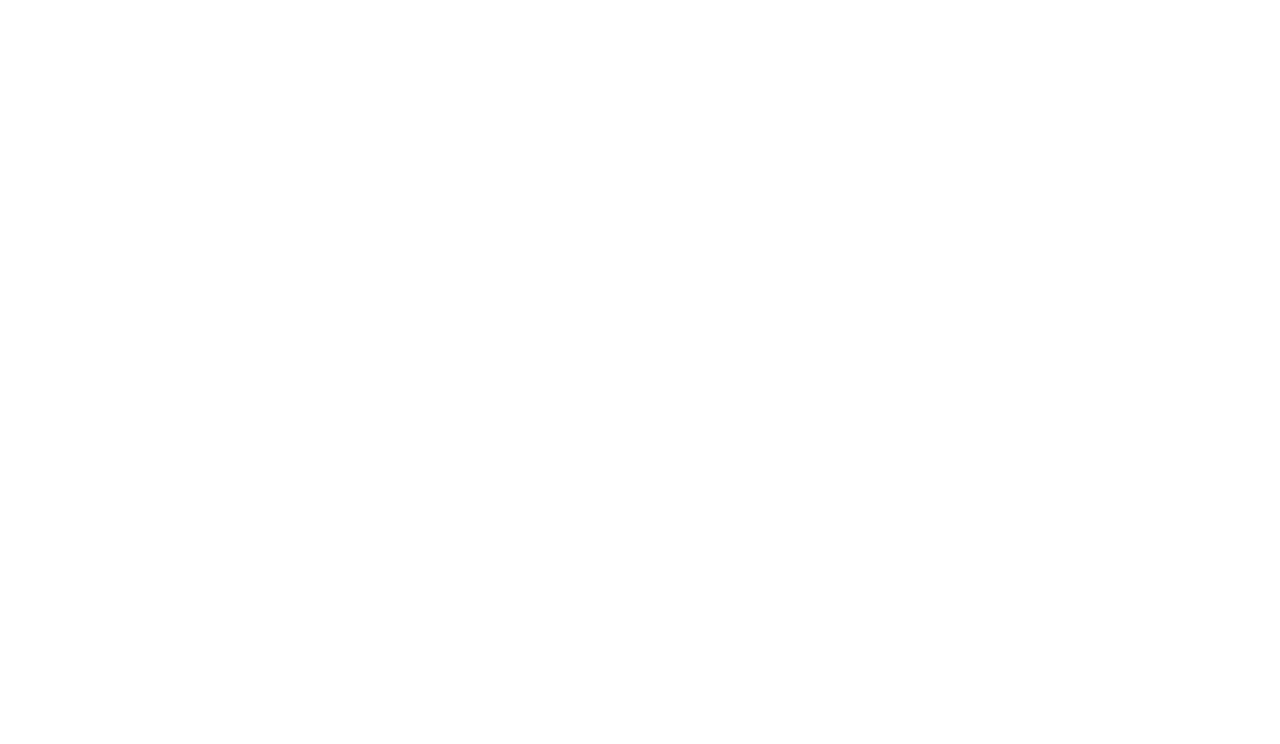
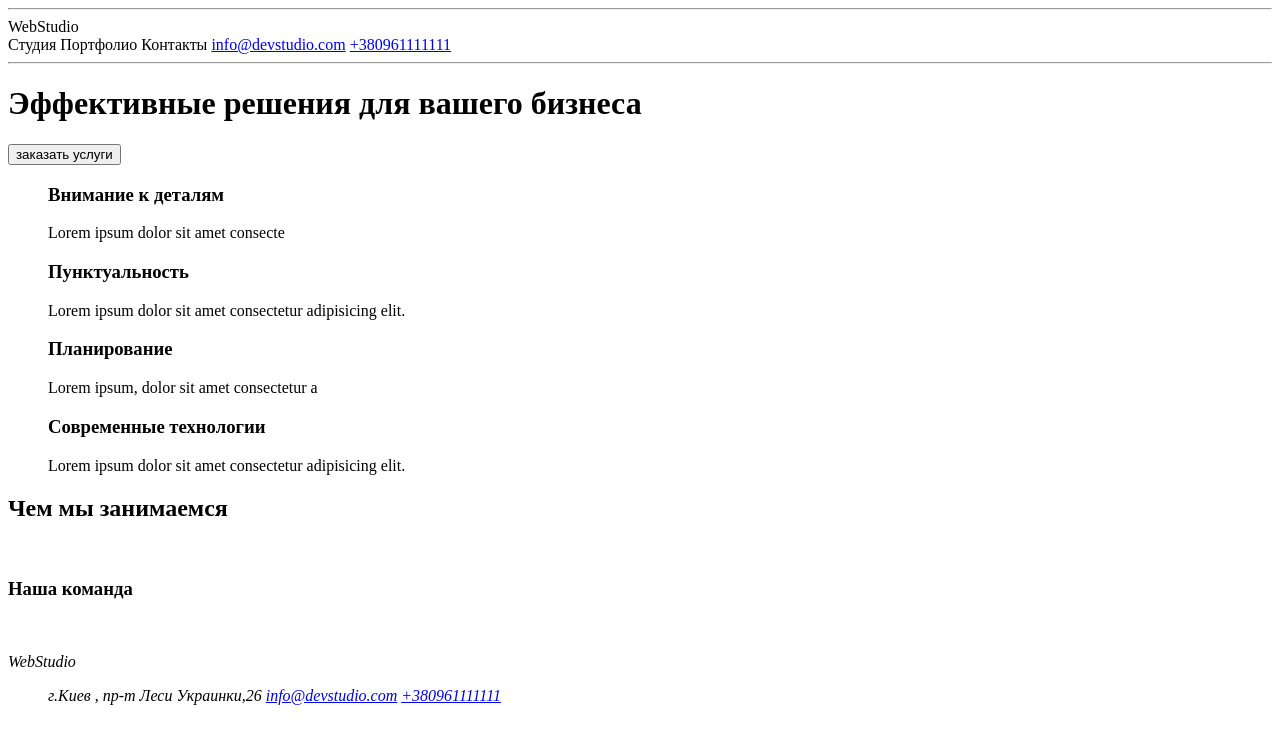
Before and after one commit to Iegor-Melnichenko/goit-markup-hw-01, a plain HTML site: page index.html in a window 1280 px wide. Drawn offline with Linux system fonts and the light colour scheme.

Commit message:
1-я разметка сайта на проверку
остался вопрос с указателями указанными в макете

```diff
--- a/CSS/style.CSS
+++ /dev/null
@@ -1,7 +0,0 @@
-body {
-    color: black;
-}
- ::selection {menu
-
-
-}
--- a/index.html
+++ b/index.html
@@ -1,12 +1,92 @@
-<!DOCTYPE html>
 <html lang="en">
+
 <head>
     <meta charset="UTF-8">
     <meta http-equiv="X-UA-Compatible" content="IE=edge">
     <meta name="viewport" content="width=device-width, initial-scale=1.0">
-    <title>Document</title>
+    <title>goit-markup-hw-01</title>
+
+
+
 </head>
+<!--main cotainer-->
+<div>
+    <header>
+        <main>
+            <hr>
+            <span>WebStudio</span>
+            <nav>
+
+                <span>Студия Портфолио Контакты</span>
+                <a href="mailto:info@devstudio.com">info@devstudio.com</a>
+                <a href="telto:+380961111111">+380961111111</a>
+            </nav>
+            <hr>
+        </main>
+    </header>
+
+
+</div>
+<!--CAP-->
+<div>
+    <h1>Эффективные решения для вашего бизнеса</h1>
+    <button type="заказать услуги">заказать услуги</button>
+
+
+
+</div>
+<!-- description -->
+<div>
+    <ul>
+        <h3>Внимание к деталям</h3>
+        <p>Lorem ipsum dolor sit amet consecte</p>
+        <h3>Пунктуальность</h3>
+        <p>Lorem ipsum dolor sit amet consectetur adipisicing elit.</p>
+        <h3>Планирование</h3>
+        <p>Lorem ipsum, dolor sit amet consectetur a</p>
+        <h3>Современные технологии</h3>
+        <p>Lorem ipsum dolor sit amet consectetur adipisicing elit. </p>
+    </ul>
+</div>
+<div>
+    <!-- our job -->
+    <h2>Чем мы занимаемся</h2>
+    <ul>
+        <img src="" alt="">
+        <img src="" alt="">
+        <img src="" alt="">
+
+
+
+
+    </ul>
+
+
+
+</div>
+<div>
+<!--our team-->
+<h3>Наша команда</h3>
+<ul>
+<img src="" alt="">
+<img src="" alt="">
+<img src="" alt="">
+<img src="" alt="">
+</ul>
+</div>
+<div>
+<!--Footer-->
+<address>
+<span>WebStudio</span>
+<ul>
+ <span>г.Киев , пр-т Леси Украинки,26</span>
+<a href="mailto:info@devstudio.com">info@devstudio.com</a>
+<a href="telto:+380961111111">+380961111111</a>
+ </ul>
+</address>
+</div>
 <body>
 
 </body>
+
 </html>
```
